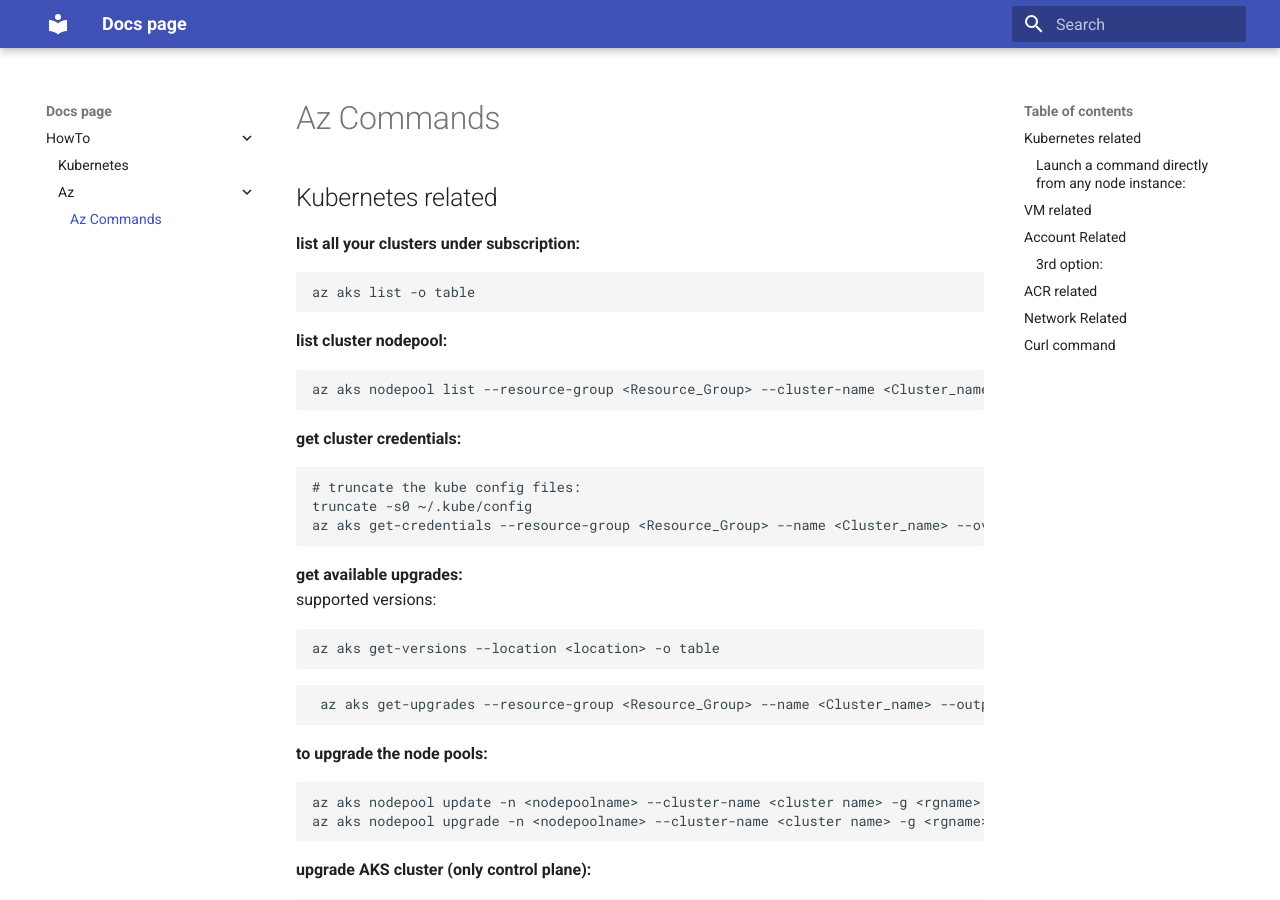
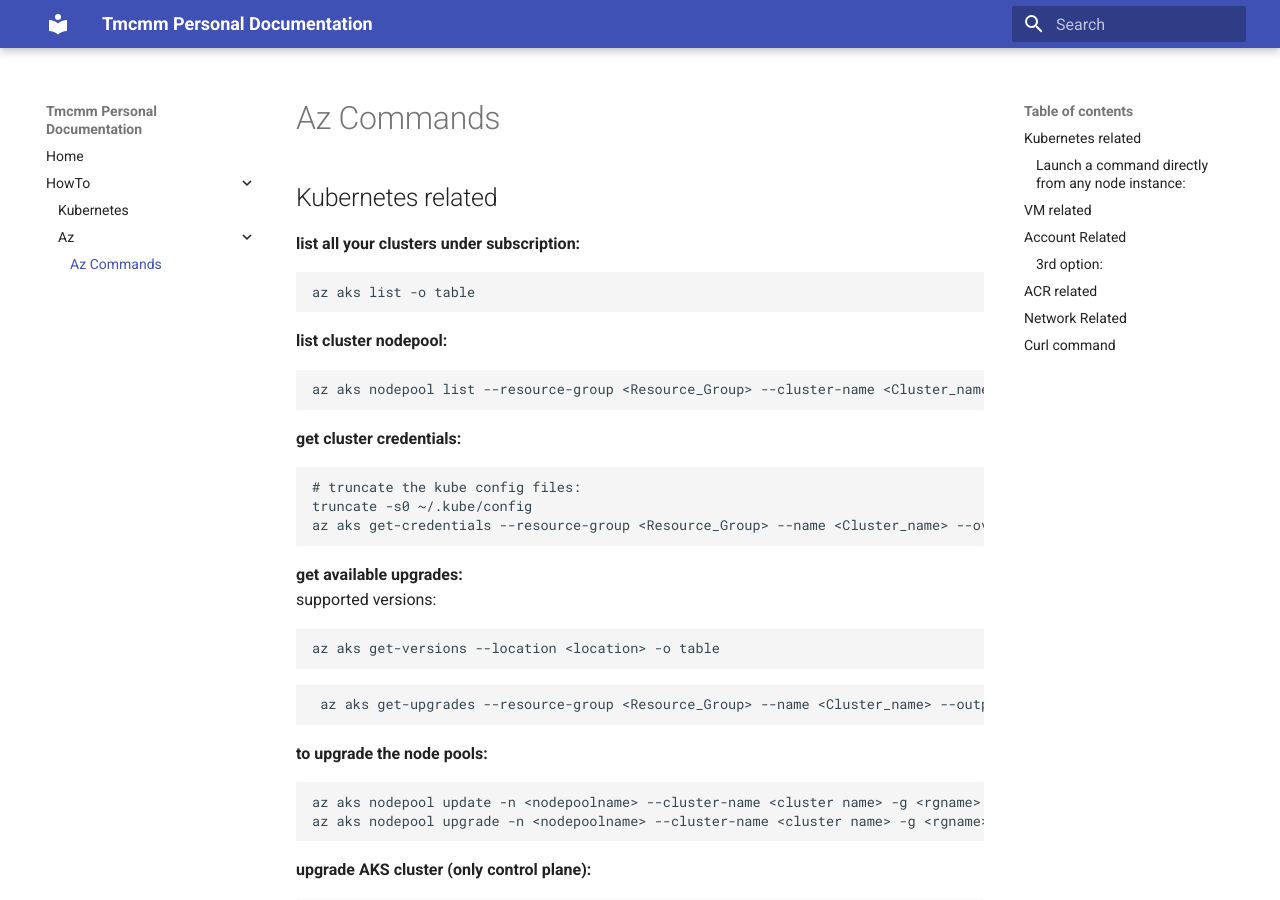
Before and after one commit to tmcmm/k8s-documentation, an MkDocs documentation site: the page built from docs/howto/az/az-help.md, in a window 1280 px wide and 900 px high. Built offline with MkDocs 1.6.1 and Material for MkDocs 9.7.7, drawn with Linux system fonts in a browser that asks for light colours.

Commit message:
Update mkdocs.yml

```diff
--- a/mkdocs.yml
+++ b/mkdocs.yml
@@ -1,4 +1,4 @@
-site_name: Docs page
+site_name: Tmcmm Personal Documentation
 site_dir: public
 #repo_url: http://localhost:8080/k8s-doc
 theme:
@@ -6,6 +6,7 @@ theme:
 markdown_extensions:
     - admonition
 nav:
+    - Home: README.md
     - HowTo:
         - 'Kubernetes': 'howto/kubernetes/kubernetes-help.md'
         - Az:
```
